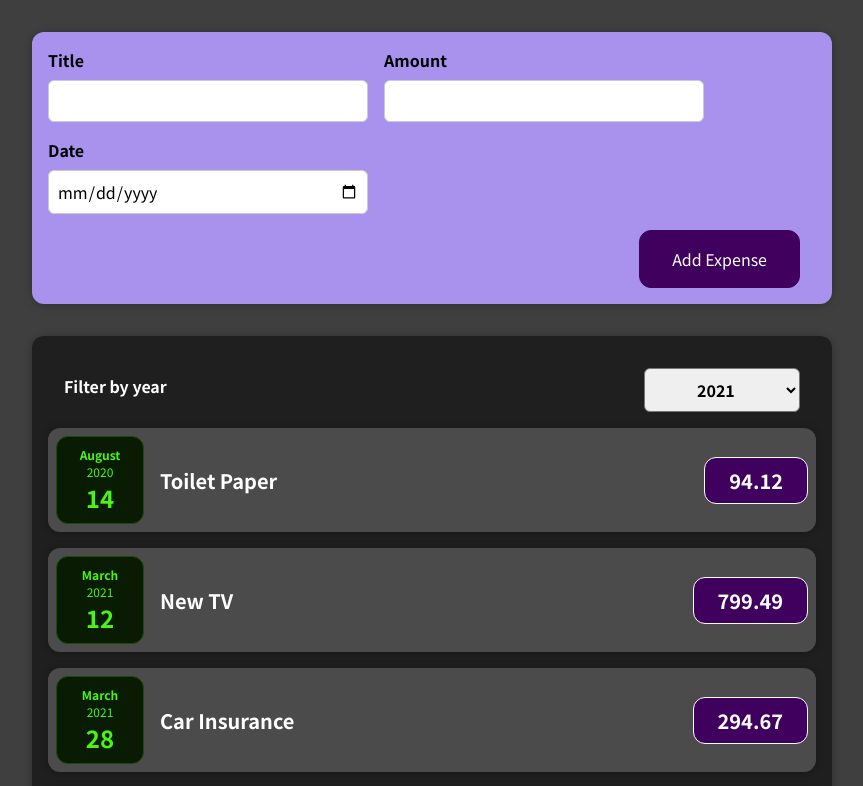
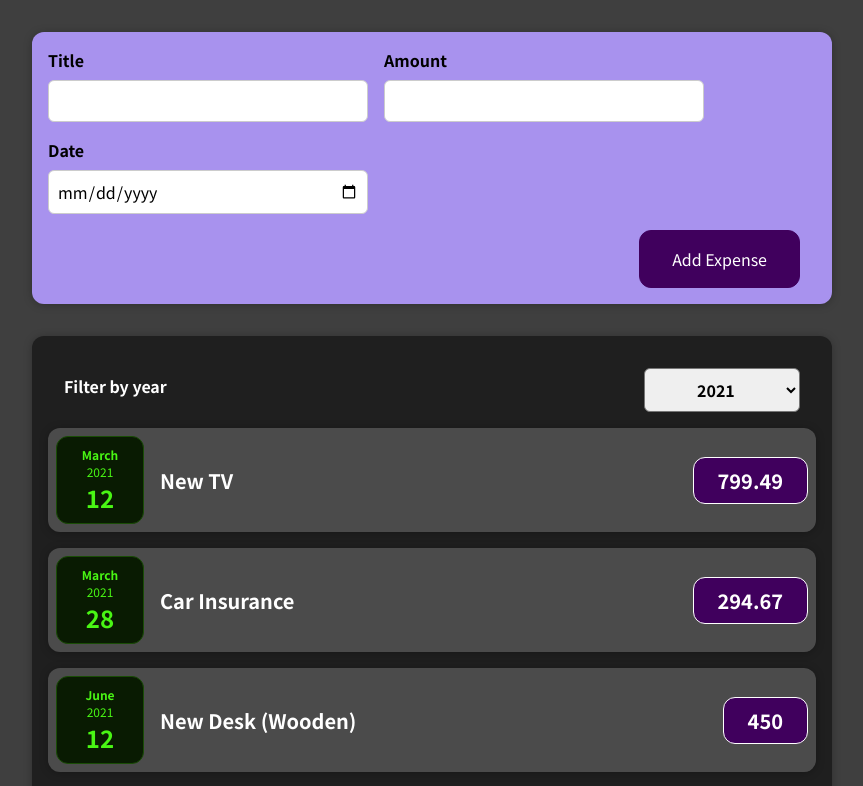
Before and after one commit to rbekeris/Udemy_React_Course, a React (Create React App) app in the folder react-complete-guide/: page / in a window 1280 px wide. Shown: the top 786 px of the page, without its empty margins (208-1071 px from the left). Built offline with nearby package versions, Linux system fonts and the light colour scheme.

Commit message:
Assignment 3 complete

```diff
--- a/react-complete-guide/src/components/Expenses/Expenses.js
+++ b/react-complete-guide/src/components/Expenses/Expenses.js
@@ -8,16 +8,27 @@ import ExpensesFilter from './ExpensesFilter';
 
 function Expenses(props) {
     const [filteredYear, setFilteredYear] = useState('2021')
+
     const filterChangeHandler = selectedYear =>{
         setFilteredYear(selectedYear);
     };
+
+    //Here we implement filtering for the display
+    //To do that we use .filter method which takes a function applied to each array item
+    //If the function on the array item returns TRUE, the item is kept in the resulting array
+    //Otherwise it is not added to the new array
+    const filteredExpenses = props.items.filter(expense =>{
+        return expense.date.getFullYear().toString() === filteredYear;
+    });
+
     return (
         <Card className="expenses">
             <ExpensesFilter selected={filteredYear} onChangeFilter={filterChangeHandler}/>
               {/* We use map function to render an ExpenseItem for each value in the
               expense array. In this case "expense" is how we call each single eement in the array*/}
-              {props.items.map(expense => (
+              {filteredExpenses.map( (expense) => (
               <ExpenseItem
+               key ={expense.id}
                title ={expense.title}
                amount={expense.amount}
                date = {expense.date}/>
```
Also changed, not shown: 1 other file (tests, documents, lock files or other folders).
